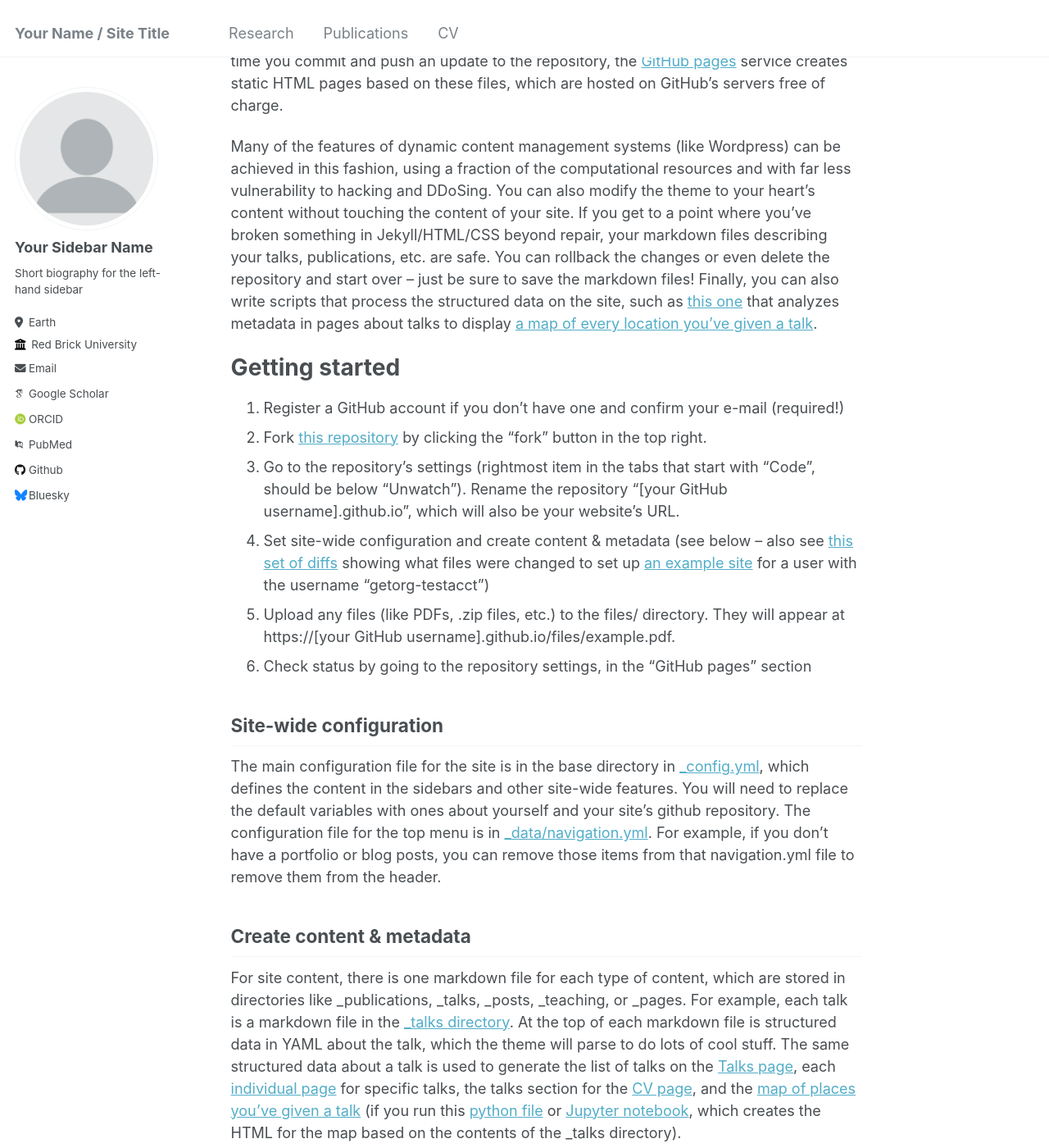
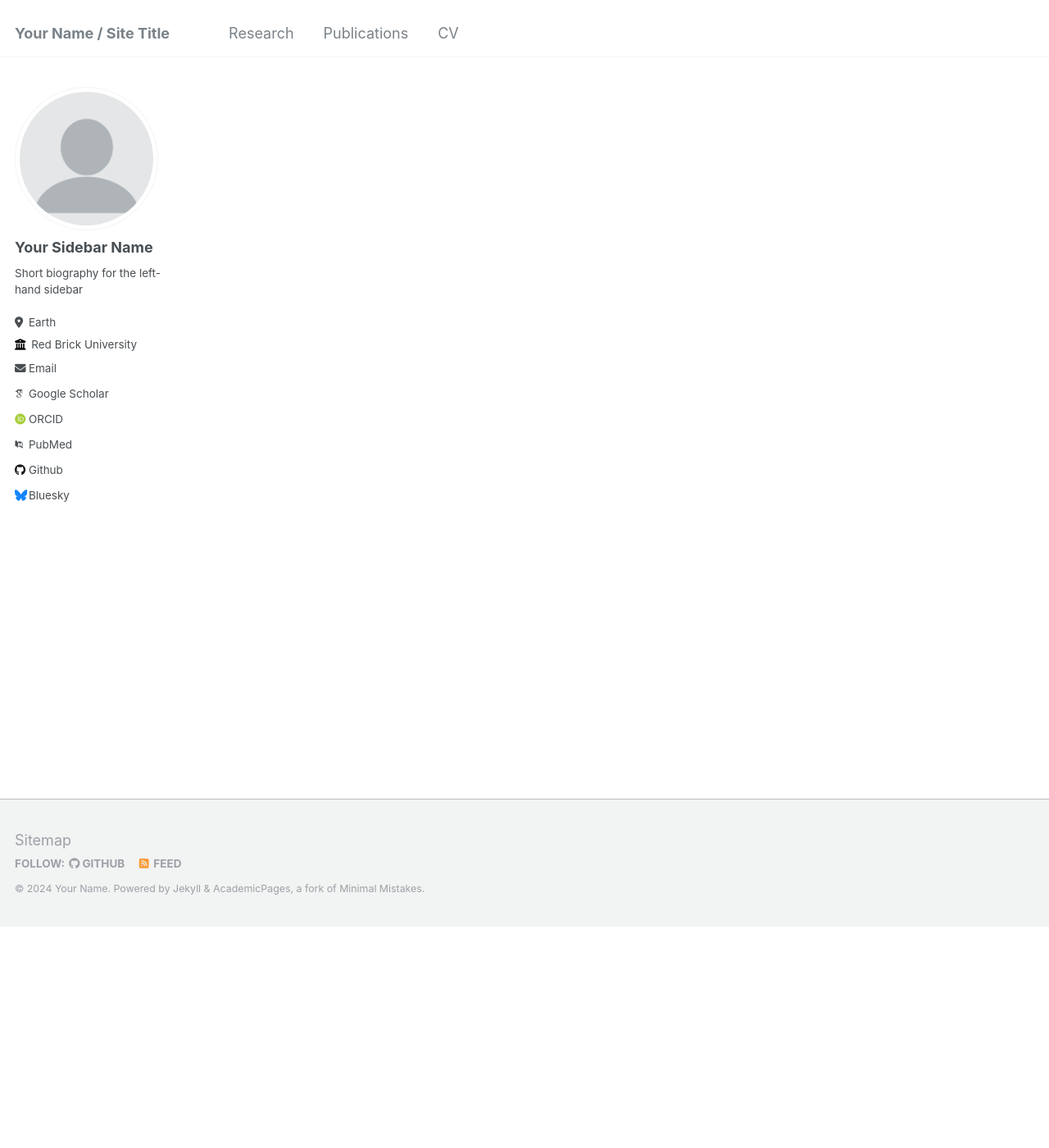
Before and after one commit to Sivenesi/Sivenesi.github.io, a Jekyll site: the page built from _pages/about.md, in a window 1280 px wide and 1400 px high, scrolled down 270 px. Shown: the whole window at 82% size. Built offline with Jekyll 4.4.1, drawn with Linux system fonts in a browser that asks for light colours; some web fonts are replaced; some of the changed text lies outside the part shown.

Commit message:
Update about.md

```diff
--- a/_pages/about.md
+++ b/_pages/about.md
@@ -9,35 +9,3 @@
 
 A data-driven personal website
 ======
-Like many other Jekyll-based GitHub Pages templates, academicpages makes you separate the website's content from its form. The content & metadata of your website are in structured markdown files, while various other files constitute the theme, specifying how to transform that content & metadata into HTML pages. You keep these various markdown (.md), YAML (.yml), HTML, and CSS files in a public GitHub repository. Each time you commit and push an update to the repository, the [GitHub pages](https://pages.github.com/) service creates static HTML pages based on these files, which are hosted on GitHub's servers free of charge.
-
-Many of the features of dynamic content management systems (like Wordpress) can be achieved in this fashion, using a fraction of the computational resources and with far less vulnerability to hacking and DDoSing. You can also modify the theme to your heart's content without touching the content of your site. If you get to a point where you've broken something in Jekyll/HTML/CSS beyond repair, your markdown files describing your talks, publications, etc. are safe. You can rollback the changes or even delete the repository and start over -- just be sure to save the markdown files! Finally, you can also write scripts that process the structured data on the site, such as [this one](https://github.com/academicpages/academicpages.github.io/blob/master/talkmap.ipynb) that analyzes metadata in pages about talks to display [a map of every location you've given a talk](https://academicpages.github.io/talkmap.html).
-
-Getting started
-======
-1. Register a GitHub account if you don't have one and confirm your e-mail (required!)
-1. Fork [this repository](https://github.com/academicpages/academicpages.github.io) by clicking the "fork" button in the top right.
-1. Go to the repository's settings (rightmost item in the tabs that start with "Code", should be below "Unwatch"). Rename the repository "[your GitHub username].github.io", which will also be your website's URL.
-1. Set site-wide configuration and create content & metadata (see below -- also see [this set of diffs](http://archive.is/3TPas) showing what files were changed to set up [an example site](https://getorg-testacct.github.io) for a user with the username "getorg-testacct")
-1. Upload any files (like PDFs, .zip files, etc.) to the files/ directory. They will appear at https://[your GitHub username].github.io/files/example.pdf.
-1. Check status by going to the repository settings, in the "GitHub pages" section
-
-Site-wide configuration
-------
-The main configuration file for the site is in the base directory in [_config.yml](https://github.com/academicpages/academicpages.github.io/blob/master/_config.yml), which defines the content in the sidebars and other site-wide features. You will need to replace the default variables with ones about yourself and your site's github repository. The configuration file for the top menu is in [_data/navigation.yml](https://github.com/academicpages/academicpages.github.io/blob/master/_data/navigation.yml). For example, if you don't have a portfolio or blog posts, you can remove those items from that navigation.yml file to remove them from the header.
-
-Create content & metadata
-------
-For site content, there is one markdown file for each type of content, which are stored in directories like _publications, _talks, _posts, _teaching, or _pages. For example, each talk is a markdown file in the [_talks directory](https://github.com/academicpages/academicpages.github.io/tree/master/_talks). At the top of each markdown file is structured data in YAML about the talk, which the theme will parse to do lots of cool stuff. The same structured data about a talk is used to generate the list of talks on the [Talks page](https://academicpages.github.io/talks), each [individual page](https://academicpages.github.io/talks/2012-03-01-talk-1) for specific talks, the talks section for the [CV page](https://academicpages.github.io/cv), and the [map of places you've given a talk](https://academicpages.github.io/talkmap.html) (if you run this [python file](https://github.com/academicpages/academicpages.github.io/blob/master/talkmap.py) or [Jupyter notebook](https://github.com/academicpages/academicpages.github.io/blob/master/talkmap.ipynb), which creates the HTML for the map based on the contents of the _talks directory).
-
-**Markdown generator**
-
-I have also created [a set of Jupyter notebooks](https://github.com/academicpages/academicpages.github.io/tree/master/markdown_generator
-) that converts a CSV containing structured data about talks or presentations into individual markdown files that will be properly formatted for the academicpages template. The sample CSVs in that directory are the ones I used to create my own personal website at stuartgeiger.com. My usual workflow is that I keep a spreadsheet of my publications and talks, then run the code in these notebooks to generate the markdown files, then commit and push them to the GitHub repository.
-
-How to edit your site's GitHub repository
-------
-
-
-For more info
-------
```
